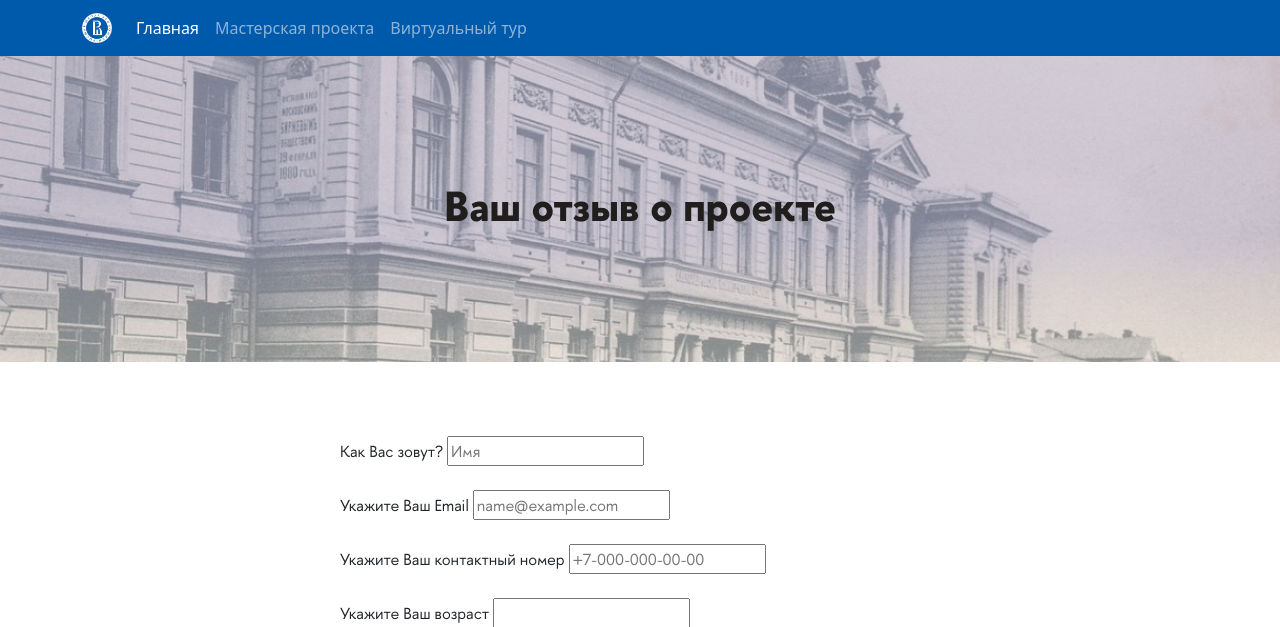
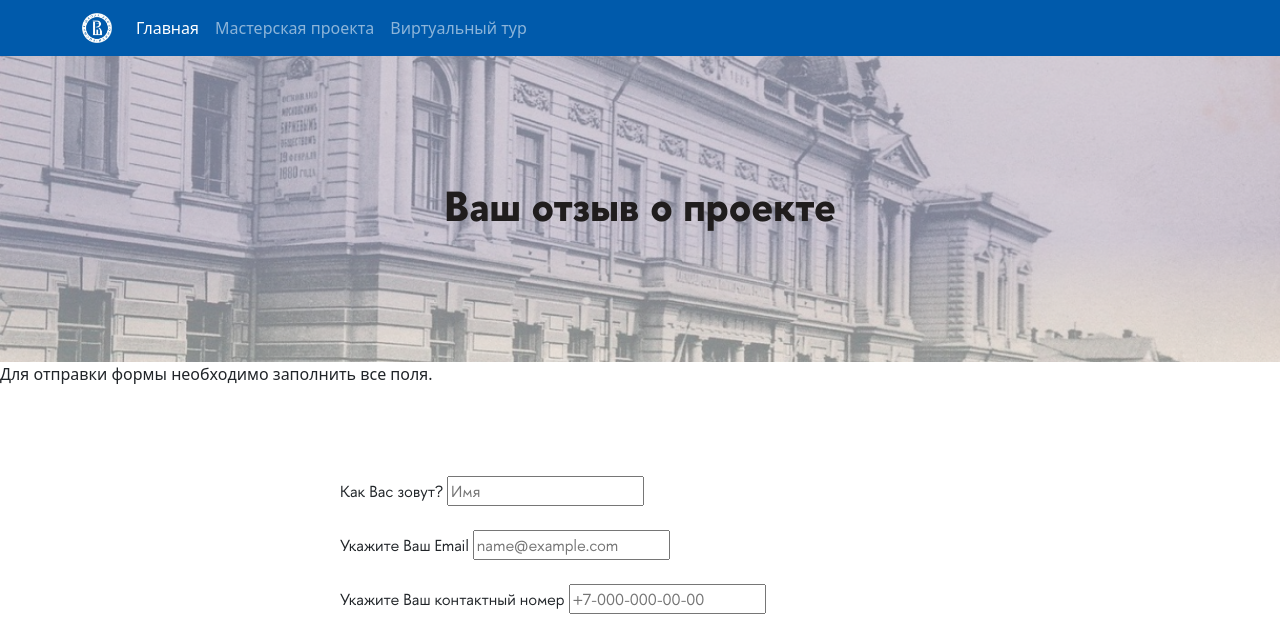
Before and after one commit to LizaRusakova/Kurakin-Manor_site, a Flask app: page /feedback in a window 1280 px wide. Shown: the top 627 px of the page. Run offline with Flask 2, Linux system fonts and the light colour scheme; data that the repository does not hold is empty; some libraries are stand-ins or nearby versions.

Commit message:
изменения в feedback

```diff
--- a/templates/feedback_2.html.j2
+++ b/templates/feedback_2.html.j2
@@ -17,6 +17,8 @@
         <img src="static/images/007_2_1.png" alt="Splash_screen" style="width:100%;">
         <div class="main_title">Ваш отзыв о проекте</div>
     </div>
+
+    <span><p>Для отправки формы необходимо заполнить все поля. </p></span>
 
   <div class="container_form" style="padding-top: 50px">
   <form method="POST">
```
